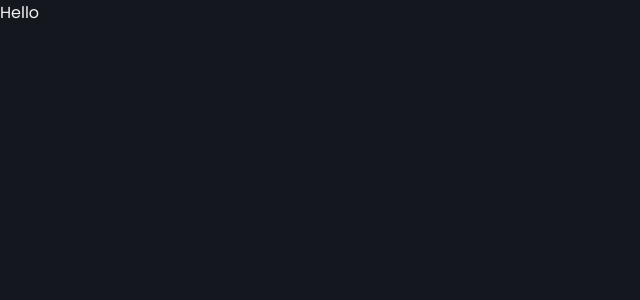
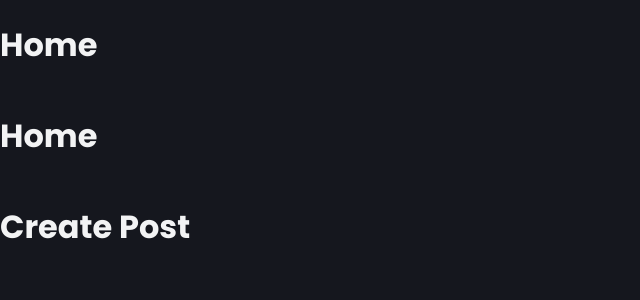
Before and after one commit to NavindaHewawickrama/ai-image-generator, a React (Create React App) app in the folder client/: page / in a window 1280 px wide. Shown: the top 300 px of the page, without its empty margins (0-640 px from the left). Built offline with nearby package versions, Linux system fonts and the light colour scheme.

Commit message:
add routes

```diff
--- a/client/src/App.js
+++ b/client/src/App.js
@@ -1,5 +1,8 @@
 import styled, { ThemeProvider } from "styled-components";
 import {darkTheme} from "./utils/Theme"
+import Home from "./pages/Home";
+import CreatePost from "./pages/CreatePost";
+import {BrowserRouter, Routes, Route} from "react-router-dom";
 
 const Container = styled.div`
   display: flex;
@@ -7,6 +10,9 @@ const Container = styled.div`
   height: 100%;
   background: ${({ theme }) => theme.bg};
   color: ${({ theme }) => theme.text_primary};
+  overflow-x: hidden;
+  overflow-y: hidden;
+  transition: all 0.2s ease;
 `;
 
 const Wrapper = styled.div`
@@ -23,7 +29,13 @@ function App() {
     <ThemeProvider theme={darkTheme}>
       <Container>
         <Wrapper>
-          Hello
+          <BrowserRouter>
+            <Routes>
+              <Route path="/" exact element={<Home/>} />
+            </Routes>
+          </BrowserRouter>
+          <Home />
+          <CreatePost />
         </Wrapper>
       </Container>
     </ThemeProvider>
```
